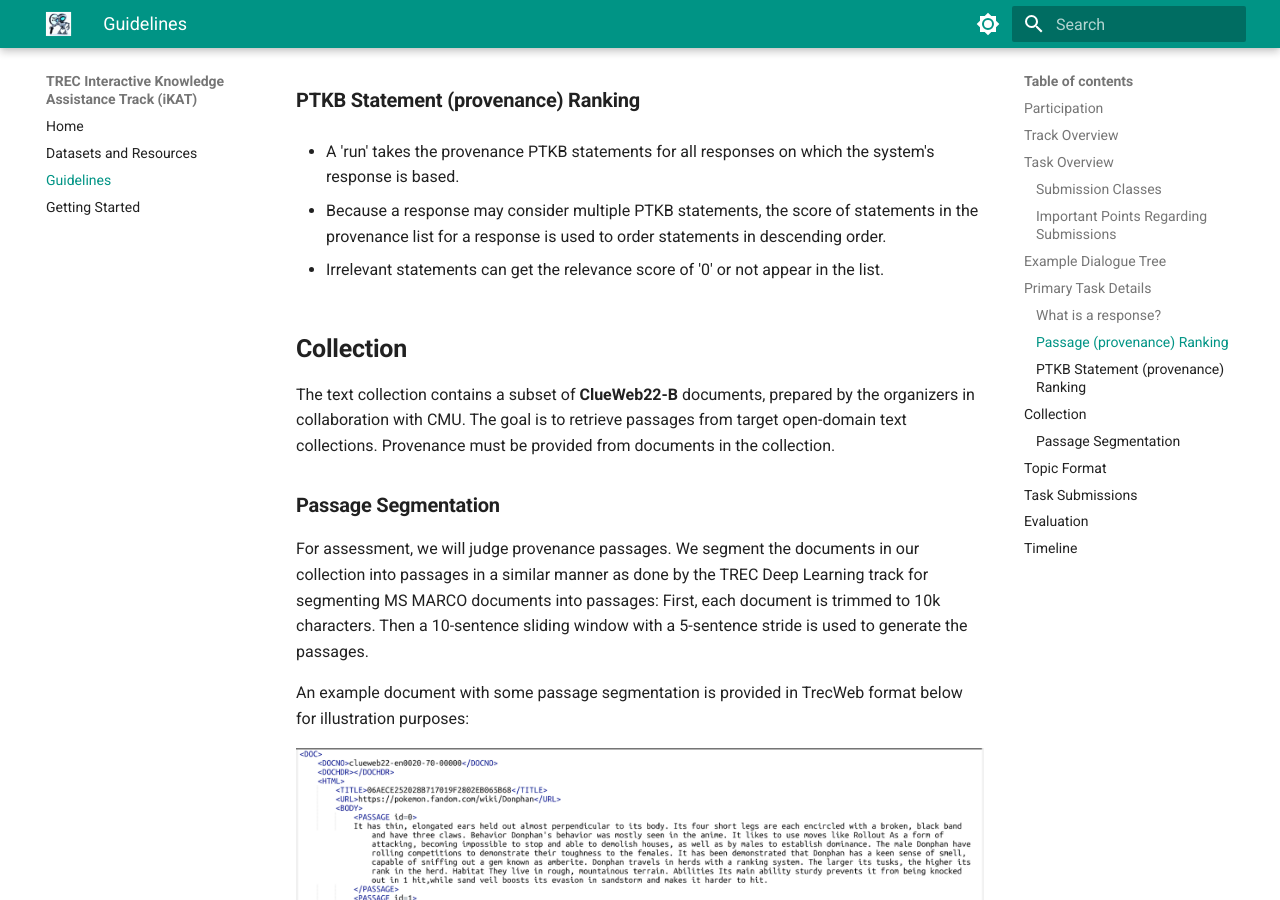
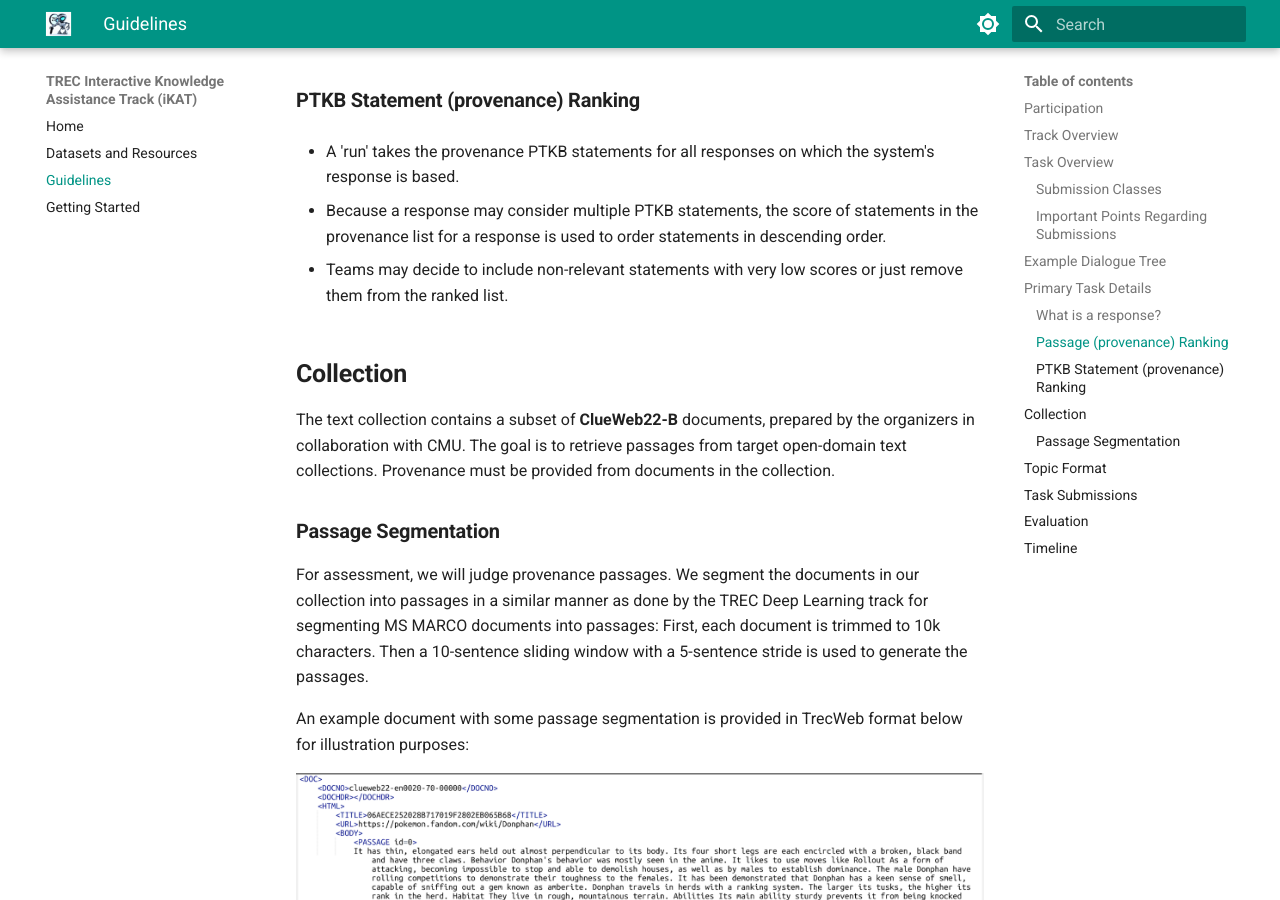
Before and after one commit to shubham526/trec-ikat-website, an MkDocs documentation site: the page built from docs/guidelines.md, in a window 1280 px wide and 900 px high, scrolled down 4407 px. Built offline with MkDocs 1.6.1 and Material for MkDocs 9.7.7, drawn with Linux system fonts in a browser that asks for light colours.

Commit message:
Updated guidelines on PTKB ranking.

```diff
--- a/docs/guidelines.md
+++ b/docs/guidelines.md
@@ -103,7 +103,7 @@ The main task in iKAT can be defined as **personalized retrieval-based "candidat
 
 -   Because a response may consider multiple PTKB statements, the score of statements in the provenance list for a response is used to order statements in descending order.
 
--   Irrelevant statements can get the relevance score of '0' or not appear in the list.
+-   Teams may decide to include non-relevant statements with very low scores or just remove them from the ranked list.
 
 ## **Collection**
 
```
